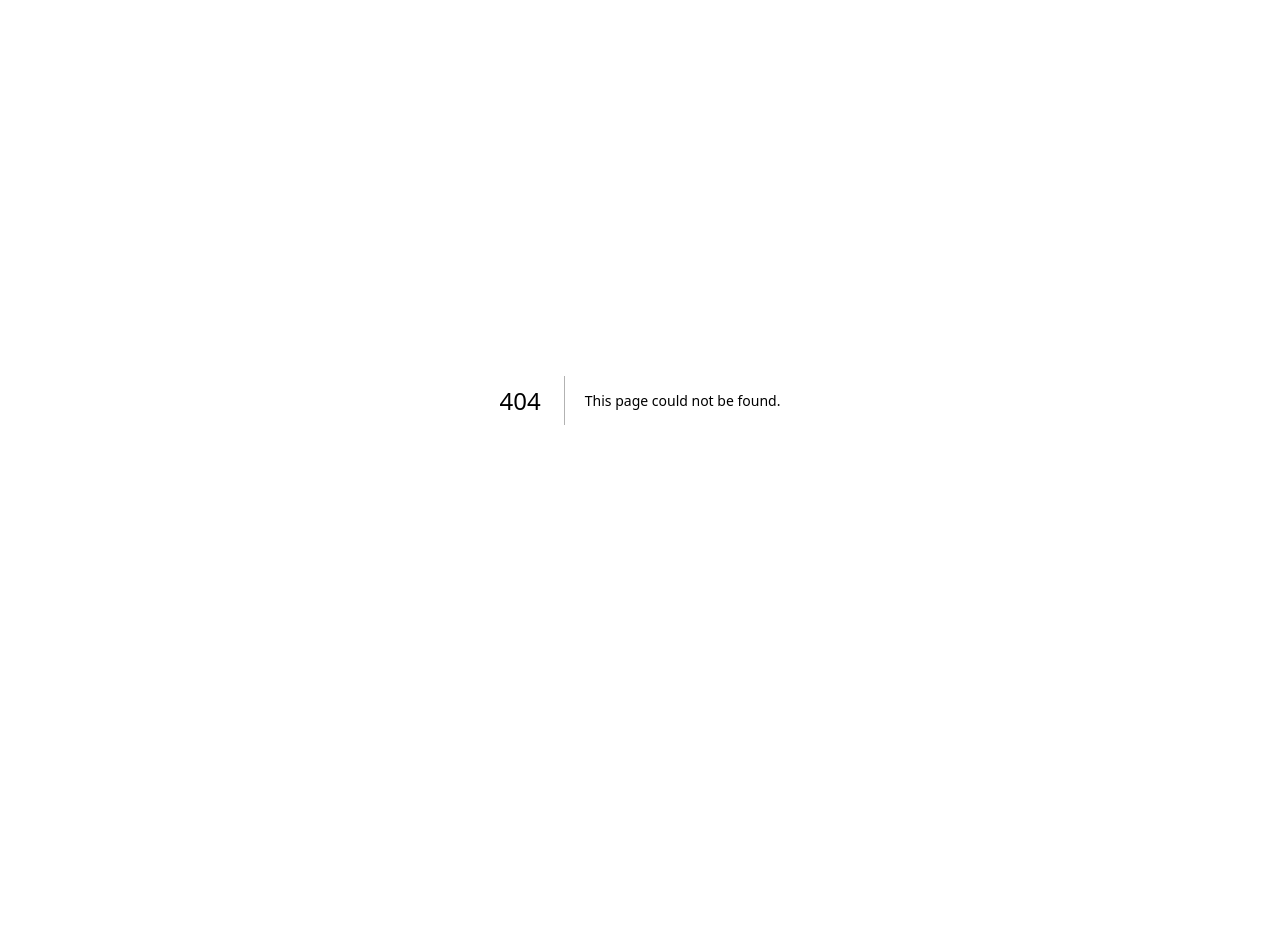
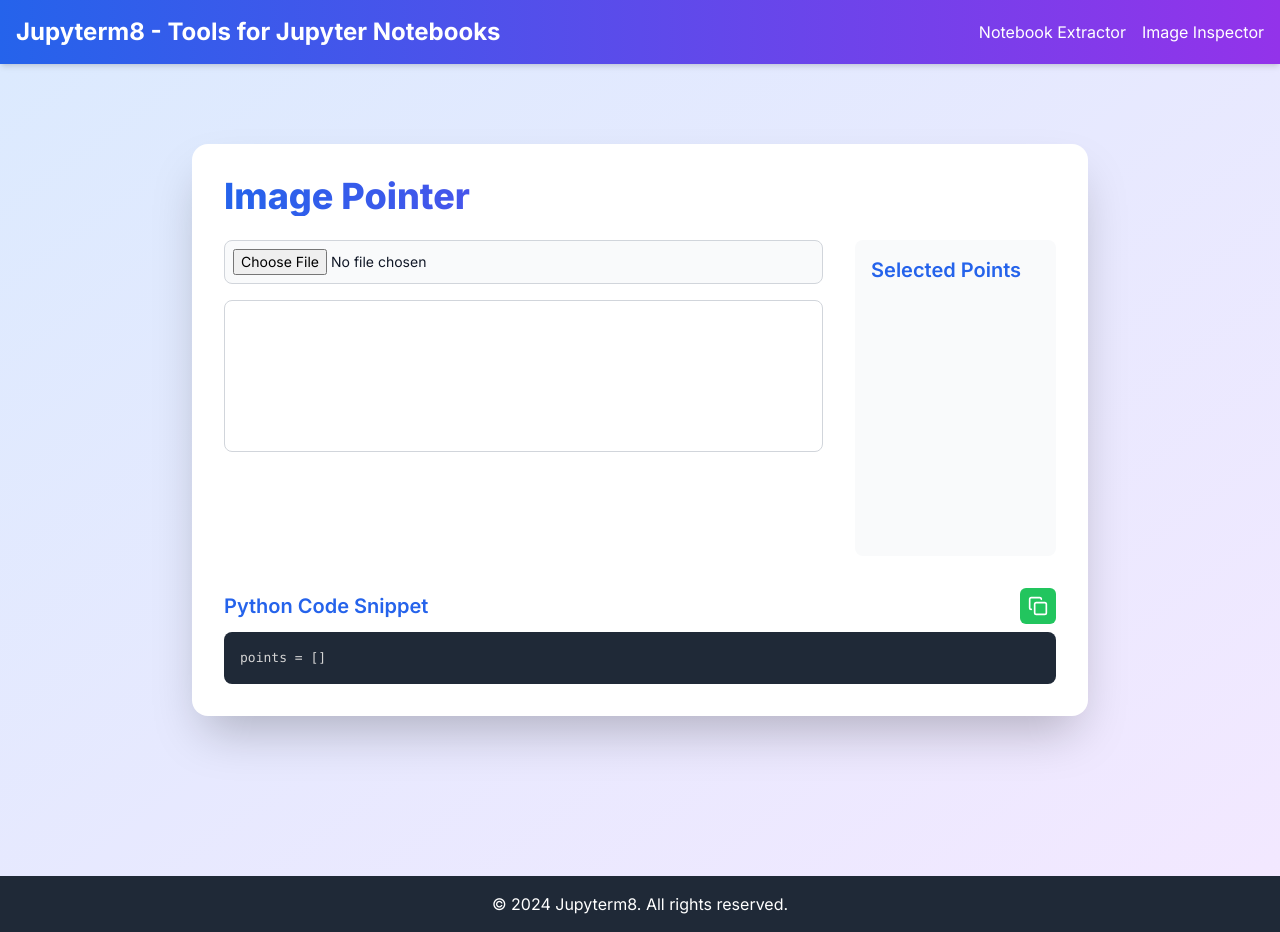
Before and after one commit to chongdashu/jupyterm8, a Next.js app in the folder frontend/: page /image-pointer in a window 1280 px wide. Before the commit this address had no page. Before the commit the page ends 800 px from the top, so only its background shows below. Built offline with nearby package versions, Linux system fonts and the light colour scheme.

Commit message:
Add image inspect

```diff
--- /dev/null
+++ b/frontend/src/app/image-pointer/page.tsx
@@ -0,0 +1,12 @@
+import SimpleImageEditor from "@/components/SimpleImageEditor";
+import React from "react";
+
+const ImageEditor: React.FC = () => {
+  return (
+    <div className="container mx-auto px-4 py-8">
+      <SimpleImageEditor />
+    </div>
+  );
+};
+
+export default ImageEditor;
--- a/frontend/src/app/layout.tsx
+++ b/frontend/src/app/layout.tsx
@@ -1,3 +1,5 @@
+import Footer from "@/components/Footer";
+import Header from "@/components/Header";
 import { Metadata } from "next";
 import { Inter } from "next/font/google";
 import "./globals.css";
@@ -45,7 +47,15 @@ export default function RootLayout({
 }) {
   return (
     <html lang="en">
-      <body className={inter.className}>{children}</body>
+      <body className={inter.className}>
+        <div className="flex flex-col min-h-screen bg-gradient-to-br from-blue-100 to-purple-100">
+          <Header />
+          <main className="flex-grow container mx-auto px-4 py-12">
+            {children}
+          </main>
+          <Footer />
+        </div>
+      </body>
     </html>
   );
 }
--- /dev/null
+++ b/frontend/src/app/notebook-extractor/page.tsx
@@ -0,0 +1,5 @@
+import NotebookExtractor from "@/components/NotebookExtractor";
+
+export default function NotebookExtractorPage() {
+  return <NotebookExtractor />;
+}
--- a/frontend/src/app/page.tsx
+++ b/frontend/src/app/page.tsx
@@ -1,35 +1,36 @@
-"use client";
+import { FileText, Image } from "lucide-react";
+import Link from "next/link";
 
-import CreatorInfo from "@/components/CreatorInfo";
-import Footer from "@/components/Footer";
-import Header from "@/components/Header";
-import NotebookExtractor from "@/components/NotebookExtractor";
-import PostHog from "@/components/PostHog";
-import StructuredData from "@/components/StructuredData";
-import Head from "next/head";
+const tools = [
+  {
+    name: "Notebook Extractor",
+    description: "Extract markdown and code from Jupyter Notebooks",
+    icon: FileText,
+    link: "/notebook-extractor",
+  },
+  {
+    name: "Image Inspector",
+    description: "Edit images and select points",
+    icon: Image,
+    link: "/image-pointer",
+  },
+];
 
 export default function Home() {
   return (
     <>
-      <Head>
-        <link rel="canonical" href="https://www.jupyterm8.xyz" />
-      </Head>
-      <PostHog />
-      <div className="flex flex-col min-h-screen bg-gradient-to-br from-purple-100 to-blue-200">
-        <Header />
-        <main className="flex-grow container mx-auto px-4 py-12">
-          <NotebookExtractor />
-          {/* <OtherTools /> */}
-        </main>
-        <CreatorInfo />
-        <Footer />
+      <h1 className="text-4xl font-bold mb-8 text-center">Jupyterm8 Tools</h1>
+      <div className="grid md:grid-cols-2 gap-8">
+        {tools.map((tool) => (
+          <Link key={tool.name} href={tool.link} className="block">
+            <div className="bg-white p-6 rounded-lg shadow-md hover:shadow-lg transition-shadow duration-300">
+              <tool.icon className="w-12 h-12 mb-4 text-blue-600" />
+              <h2 className="text-2xl font-semibold mb-2">{tool.name}</h2>
+              <p className="text-gray-600">{tool.description}</p>
+            </div>
+          </Link>
+        ))}
       </div>
-      <StructuredData
-        name="Jupyterm8"
-        url="https://www.jupyterm8.xyz"
-        description="Suite of tools for data scientists, developers, and researchers working with Jupyter Notebooks."
-        searchActionUrlTemplate="https://www.jupyterm8.xyz/search?q={search_term_string}"
-      />
     </>
   );
 }
--- a/frontend/src/components/Header.tsx
+++ b/frontend/src/components/Header.tsx
@@ -1,10 +1,31 @@
+import Link from "next/link";
+
 export default function Header() {
   return (
-    <header className="bg-gradient-to-r from-blue-600 to-indigo-600 text-white py-4 shadow-md">
+    <header className="bg-gradient-to-r from-blue-600 to-purple-600 text-white py-4 shadow-md">
       <div className="container mx-auto px-4">
-        <h1 className="text-2xl font-bold">
-          Jupyterm8 - Tools for Jupyter Notebooks
-        </h1>
+        <div className="flex justify-between items-center">
+          <Link href="/" className="text-2xl font-bold hover:text-blue-200">
+            Jupyterm8 - Tools for Jupyter Notebooks
+          </Link>
+          <nav>
+            <ul className="flex space-x-4">
+              <li>
+                <Link
+                  href="/notebook-extractor"
+                  className="hover:text-blue-200"
+                >
+                  Notebook Extractor
+                </Link>
+              </li>
+              <li>
+                <Link href="/image-pointer" className="hover:text-blue-200">
+                  Image Inspector
+                </Link>
+              </li>
+            </ul>
+          </nav>
+        </div>
       </div>
     </header>
   );
--- /dev/null
+++ b/frontend/src/components/SimpleImageEditor.tsx
@@ -0,0 +1,174 @@
+"use client";
+import { Copy } from "lucide-react";
+import { useEffect, useRef, useState } from "react";
+import { Prism as SyntaxHighlighter } from "react-syntax-highlighter";
+import { vscDarkPlus } from "react-syntax-highlighter/dist/esm/styles/prism";
+
+interface Point {
+  x: number;
+  y: number;
+}
+
+const SimpleImageEditor = () => {
+  const [imageUrl, setImageUrl] = useState<string>("");
+  const [points, setPoints] = useState<Point[]>([]);
+  const [showTooltip, setShowTooltip] = useState(false);
+  const canvasRef = useRef<HTMLCanvasElement | null>(null);
+  const fileInputRef = useRef<HTMLInputElement | null>(null);
+
+  useEffect(() => {
+    if (imageUrl) {
+      const image = new Image();
+      image.onload = () => {
+        const canvas = canvasRef.current;
+        if (!canvas) return;
+        const ctx = canvas.getContext("2d");
+        if (!ctx) return;
+
+        canvas.width = image.width;
+        canvas.height = image.height;
+
+        ctx.drawImage(image, 0, 0);
+
+        points.forEach((point) => {
+          drawPoint(ctx, point.x, point.y);
+        });
+      };
+      image.src = imageUrl;
+    }
+  }, [imageUrl, points]);
+
+  const handleFileChange = (event: React.ChangeEvent<HTMLInputElement>) => {
+    const file = event.target.files?.[0];
+    if (file) {
+      const reader = new FileReader();
+      reader.onload = (e) => {
+        const result = e.target?.result;
+        if (typeof result === "string") {
+          setImageUrl(result);
+        }
+      };
+      reader.readAsDataURL(file);
+    }
+  };
+
+  const drawPoint = (ctx: CanvasRenderingContext2D, x: number, y: number) => {
+    ctx.fillStyle = "red";
+    ctx.beginPath();
+    ctx.arc(x, y, 4, 0, 2 * Math.PI);
+    ctx.fill();
+  };
+
+  const handleCanvasClick = (event: React.MouseEvent<HTMLCanvasElement>) => {
+    const canvas = canvasRef.current;
+    if (!canvas) return;
+    const rect = canvas.getBoundingClientRect();
+    const scaleX = canvas.width / rect.width;
+    const scaleY = canvas.height / rect.height;
+
+    const x = Math.round((event.clientX - rect.left) * scaleX);
+    const y = Math.round((event.clientY - rect.top) * scaleY);
+
+    setPoints((prevPoints) => [...prevPoints, { x, y }]);
+
+    const ctx = canvas.getContext("2d");
+    if (ctx) {
+      drawPoint(ctx, x, y);
+    }
+  };
+
+  const generatePythonCode = () => {
+    const pointsList = points
+      .map((point) => `(${point.x}, ${point.y})`)
+      .join(", ");
+    return `points = [${pointsList}]`;
+  };
+
+  const copyToClipboard = () => {
+    navigator.clipboard
+      .writeText(generatePythonCode())
+      .then(() => {
+        setShowTooltip(true);
+        setTimeout(() => setShowTooltip(false), 2000);
+      })
+      .catch((err) => console.error("Failed to copy: ", err));
+  };
+
+  return (
+    <div className="max-w-4xl mx-auto bg-white rounded-2xl shadow-2xl p-8 mb-12">
+      <h1 className="text-4xl font-extrabold mb-6 text-transparent bg-clip-text bg-gradient-to-r from-blue-600 to-purple-600">
+        Image Pointer
+      </h1>
+      <div className="flex flex-col lg:flex-row gap-8">
+        <div className="lg:w-3/4">
+          <input
+            type="file"
+            onChange={handleFileChange}
+            ref={fileInputRef}
+            className="mb-4 p-2 w-full text-sm text-gray-900 border border-gray-300 rounded-lg cursor-pointer bg-gray-50 focus:outline-none"
+          />
+          <div className="border border-gray-300 rounded-lg overflow-hidden">
+            <canvas
+              ref={canvasRef}
+              onClick={handleCanvasClick}
+              className="max-w-full h-auto"
+            />
+          </div>
+        </div>
+        <div className="lg:w-1/4 bg-gray-50 p-4 rounded-lg">
+          <h2 className="text-xl font-semibold mb-4 text-blue-600">
+            Selected Points
+          </h2>
+          <div
+            className="h-60 overflow-y-auto pr-2"
+            style={{ scrollbarWidth: "thin" }}
+          >
+            <ul>
+              {points.map((point, index) => (
+                <li key={index} className="mb-2 text-gray-700">
+                  {index + 1}: ({point.x}, {point.y})
+                </li>
+              ))}
+            </ul>
+          </div>
+        </div>
+      </div>
+      <div className="mt-8">
+        <div className="flex justify-between items-center mb-2">
+          <h2 className="text-xl font-semibold text-blue-600">
+            Python Code Snippet
+          </h2>
+          <div className="relative">
+            <button
+              onClick={copyToClipboard}
+              className="p-2 bg-green-500 text-white rounded-md hover:bg-green-600 transition-colors focus:outline-none focus:ring-2 focus:ring-green-500 focus:ring-opacity-50"
+              title="Copy to clipboard"
+            >
+              <Copy size={20} />
+            </button>
+            {showTooltip && (
+              <div className="absolute right-0 top-full mt-2 px-2 py-1 bg-gray-800 text-white text-xs rounded">
+                Copied!
+              </div>
+            )}
+          </div>
+        </div>
+        <div className="bg-gray-800 rounded-lg p-4 overflow-x-auto">
+          <SyntaxHighlighter
+            language="python"
+            style={vscDarkPlus}
+            customStyle={{
+              margin: 0,
+              padding: 0,
+              background: "transparent",
+            }}
+          >
+            {generatePythonCode()}
+          </SyntaxHighlighter>
+        </div>
+      </div>
+    </div>
+  );
+};
+
+export default SimpleImageEditor;
```
